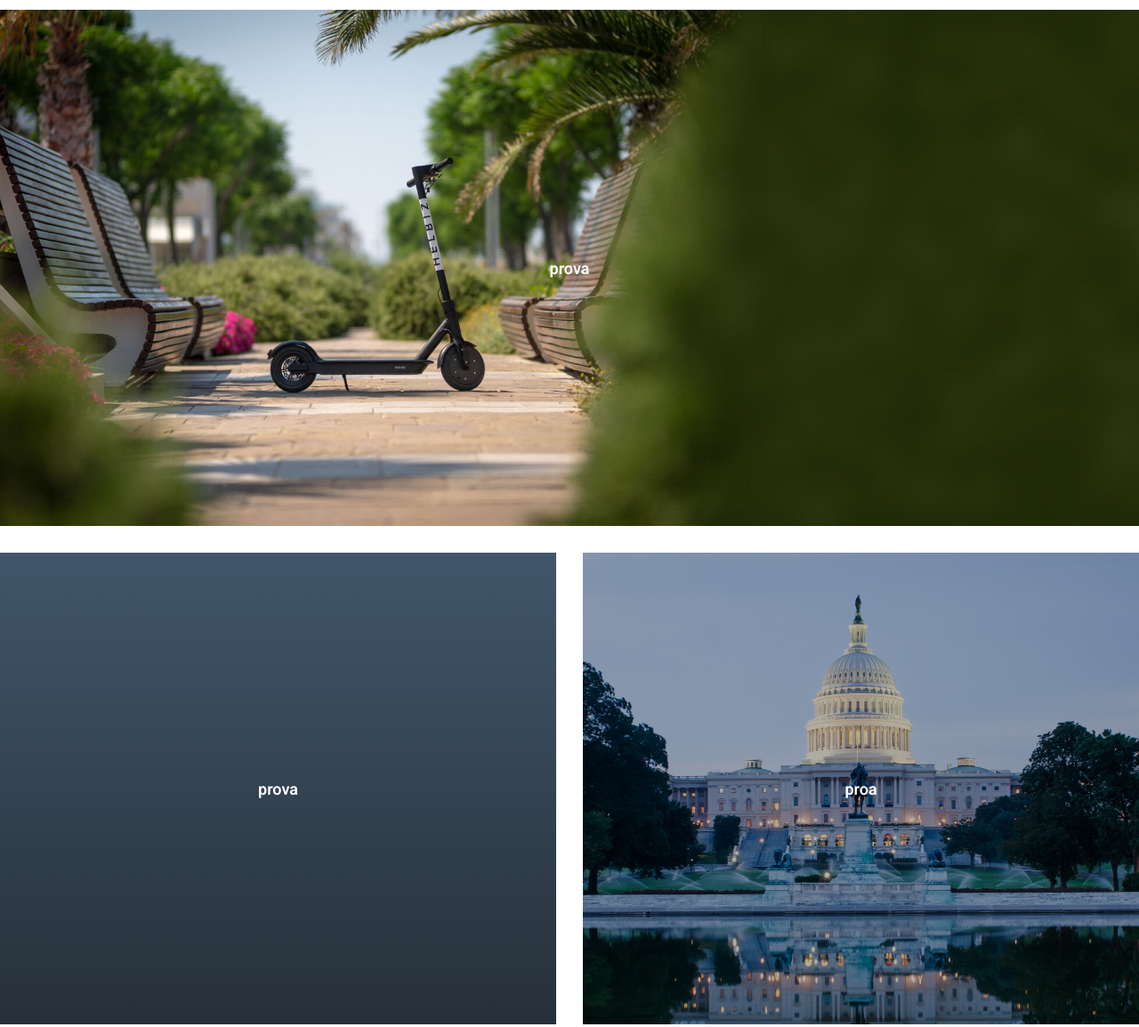
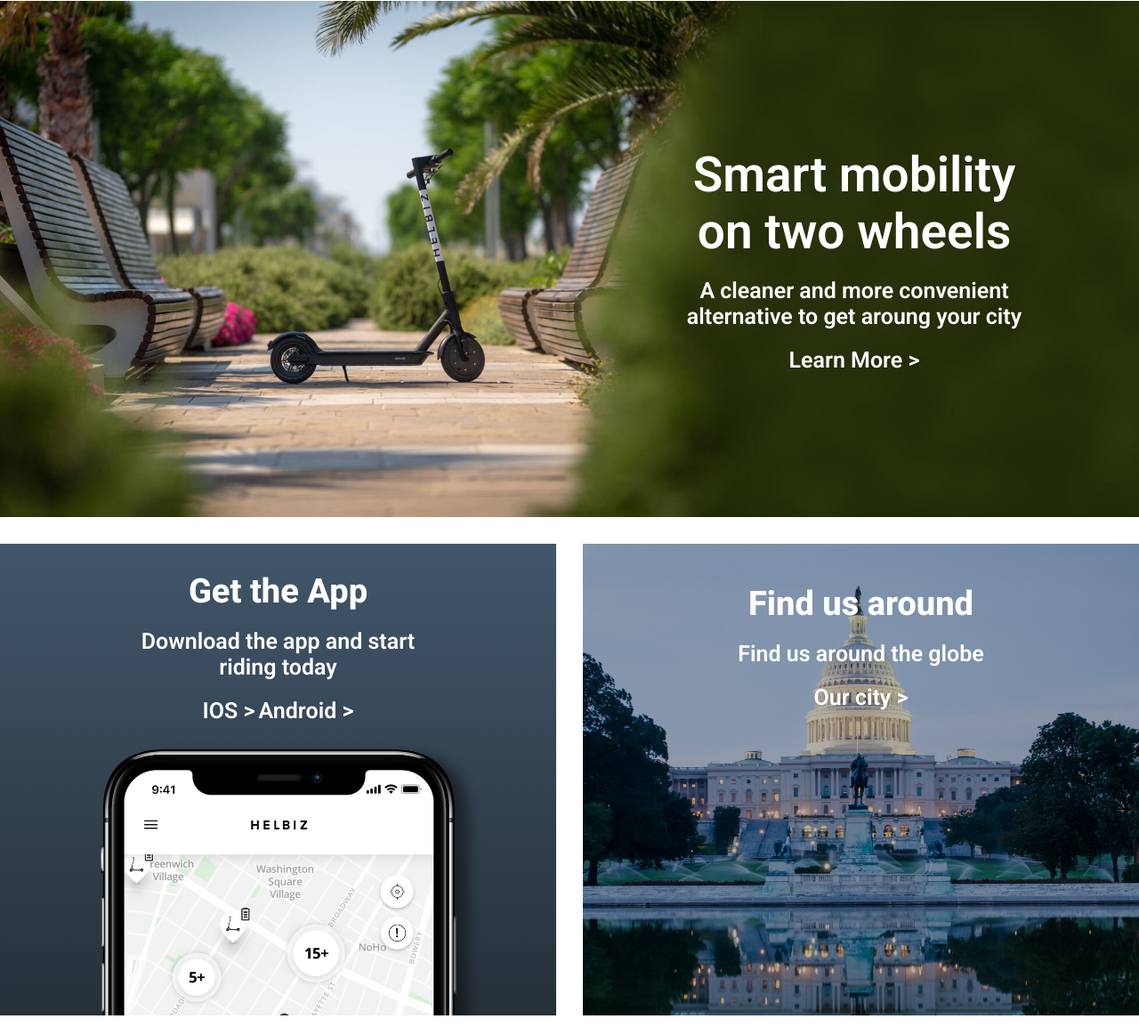
Before and after one commit to Andryx94/html-css-helbiz, a plain HTML site: page index.html in a window 1280 px wide. Shown: the part 2427-3581 px from the top of the page at 89% size. Drawn offline with Linux system fonts and the light colour scheme.

Commit message:
Versione 0.8.5
Ultimato main

```diff
--- a/css/style.css
+++ b/css/style.css
@@ -178,7 +178,24 @@ main .main-center .container .iphone img {
 /* Main bottom */
 main .container.main-bottom {
   max-width: 1650px;
+  text-align: center;
+  color: white;
 }
+
+main .container.main-bottom h1{
+  padding-bottom: 0px;
+}
+
+main .container.main-bottom a{
+  color: white;
+  font-size: 25px;
+}
+
+main .container.main-bottom p{
+  font-size: 25px;
+  padding: 20px 0;
+}
+
 main .main-bottom .smart, main .main-bottom #app .app-text, main .main-bottom #city .city-text {
   position: relative;
   background-size: cover;
@@ -190,20 +207,36 @@ main .main-bottom .smart {
   background-image: url(../img/ScooterHelbiz-2400.jpg);
   background-position: left;
   height: 580px;
-  margin-top: 100px;
+  margin-top: 90px;
   margin-bottom: 0;
 }
 
+main .main-bottom .smart .centrato {
+  left: 75%;
+  width: 380px;
+}
+
 main .main-bottom #app .app-text {
-  background: linear-gradient(to bottom, #41566a , #263039), url(../img/HelbiZAPP.png);
+  background-image: url(../img/HelbiZAPP.png), linear-gradient(to bottom, #41566a , #263039);
   background-repeat: no-repeat;
-  background-position-y: -585%;
+  background-position: center;
+  background-position-y: 190px, 0;
+  background-size: 560px, auto;
+
   margin-right: 15px;
+}
+
+main .main-bottom #app .app-text .centrato {
+  top: 22%;
 }
 
 main .main-bottom #city .city-text {
   background-image: url(../img/Cities-1500.jpg);
   margin-left: 15px;
+}
+
+main .main-bottom #city .city-text .centrato {
+  top: 22%;
 }
 
 /* Main social */
@@ -254,12 +287,37 @@ main .main-social .centrato a{
     margin-top: 30px;
   }
 
+  main .main-bottom .smart {
+    margin-top: 0px;
+  }
+
   main .main-bottom #app .app-text {
     margin-right: 0px;
   }
 
   main .main-bottom #city .city-text {
     margin-left: 0px;
+  }
+
+  main .main-bottom .smart .centrato {
+    left: 50%;
+  }
+
+  main .main-bottom #app .app-text {
+    background-position-y: 370px, 0;
+    background-size: 450px, auto;
+  }
+
+  main .main-bottom #app .app-text .centrato {
+    top: 50%;
+  }
+
+  main .main-bottom #city .city-text .centrato {
+    top: 50%;
+  }
+
+  main .main-social .centrato {
+    padding: 25px 50px;
   }
 }
 /* fine versione mobile */
@@ -275,6 +333,28 @@ main .main-social .centrato a{
     top: 125%;
     width: 250px;
   }
+
+  main .main-bottom .smart .centrato {
+    left: 50%;
+  }
+
+  main .main-bottom #app .app-text {
+    background-position-y: 370px, 0;
+    background-size: 440px, auto;
+
+  }
+
+  main .main-bottom #app .app-text .centrato {
+    top: 50%;
+  }
+
+  main .main-bottom #city .city-text .centrato {
+    top: 50%;
+  }
+
+  main .main-social .centrato {
+    padding: 50px 140px;
+  }
 }
 /* fine versione tablet  */
 
--- a/index.html
+++ b/index.html
@@ -108,14 +108,19 @@
       <section class="container main-bottom">
         <div class="col-xs-12 col-md-12 col-lg-12 smart">
           <div class="centrato">
-            <p>prova</p>
+            <h1>Smart mobility on two wheels</h1>
+            <p>A cleaner and more convenient alternative to get aroung your city</p>
+            <a href="#">Learn More ></a>
           </div>
         </div>
 
         <div id="app" class="col-xs-12 col-md-6 col-lg-6">
           <div class="app-text">
             <div class="centrato">
-              <p>prova</p>
+              <h2>Get the App</h2>
+              <p>Download the app and start riding today</p>
+              <a href="#">IOS ></a>
+              <a href="#">Android ></a>
             </div>
           </div>
         </div>
@@ -123,8 +128,9 @@
         <div id="city" class="col-xs-12 col-md-6 col-lg-6">
           <div class="city-text">
             <div class="centrato">
-              <p>proa</p>
-
+              <h2>Find us around</h2>
+              <p>Find us around the globe</p>
+              <a href="#">Our city ></a>
             </div>
           </div>
         </div>
```
